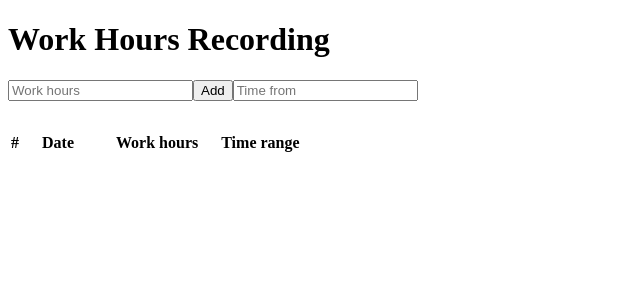
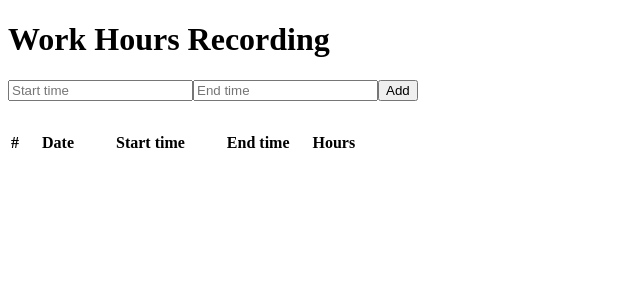
Before and after one commit to iuloz/Tasks-Activity-Monitoring, a React (Create React App) app in the folder work-hours-recording-application/: page / in a window 1280 px wide. Shown: the top 300 px of the page, without its empty margins (0-640 px from the left). Built offline with nearby package versions, Linux system fonts and the light colour scheme.

Commit message:
Start and end time recording added instead of just hours

```diff
--- a/work-hours-recording-application/package.json
+++ b/work-hours-recording-application/package.json
@@ -34,5 +34,8 @@
       "last 1 firefox version",
       "last 1 safari version"
     ]
+  },
+  "devDependencies": {
+    "@babel/plugin-proposal-private-property-in-object": "^7.21.11"
   }
 }
--- a/work-hours-recording-application/src/AllRecordings.js
+++ b/work-hours-recording-application/src/AllRecordings.js
@@ -1,4 +1,4 @@
-// This is recordings list, made during whole time
+// This is recordings list view, made during whole time
 function AllRecordings(){
 
 }
--- a/work-hours-recording-application/src/App.js
+++ b/work-hours-recording-application/src/App.js
@@ -1,4 +1,4 @@
-import HoursRecordings from './HoursRecording';
+import HoursRecordings from "./HoursRecording";
 
 function App() {
     return (
--- a/work-hours-recording-application/src/HoursRecording.js
+++ b/work-hours-recording-application/src/HoursRecording.js
@@ -3,34 +3,32 @@ import HoursRecordingsItem from "./HoursRecordingsItem";
 
 function HoursRecordings() {
     const [hoursRecords, setHoursRecords] = useState([]);
-    const [newHoursRecord, setNewHoursRecord] = useState({ id: "", hours: "" });
-    const [timeFrom, setTimeFrom] = useState("");
-    const [timeTill, setTimeTill] = useState("");
+    const [newHoursRecord, setNewHoursRecord] = useState({ id: "", start: "", end: "" });
 
     const recordHours = async (event) => {
         await event.preventDefault();
-        if (newHoursRecord.hours === "") {
+        if (newHoursRecord.start === "" || newHoursRecord.end === "") {
             return;
         } else {
             setHoursRecords([...hoursRecords, newHoursRecord]);
         }
-        setNewHoursRecord({ id: "", hours: "" });
+        setNewHoursRecord({ id: "", start: "", end: "" });
     }
 
-    const inputChanged = (event) => {
-        setNewHoursRecord({ id: "", hours: event.target.value });
+    const hoursChanged = (event) => {
+        setNewHoursRecord({ ...newHoursRecord, id: "", [event.target.name]: event.target.value });
     }
+
 
     return (
         <>
             <h1>Work Hours Recording</h1>
             <form onSubmit={recordHours}>
-                <input id="input" type="text" placeholder="Work hours" name="name" value={newHoursRecord.hours} onChange={inputChanged}></input>
+                <input type="text" placeholder="Start time" name="start" value={newHoursRecord.start} onChange={hoursChanged}></input>
+                <input type="text" placeholder="End time" name="end" value={newHoursRecord.end} onChange={hoursChanged}></input>
                 <input id="submitBtn" type="submit" value="Add" />
-                <input type="text" placeholder="Time from" name="name"></input>
-
             </form>
-            <HoursRecordingsItem hoursRecords={hoursRecords} timeFrom={timeFrom} timeTill={timeTill} />
+            <HoursRecordingsItem hoursRecords={hoursRecords} />
         </>
     )
 }
--- a/work-hours-recording-application/src/HoursRecordingsItem.js
+++ b/work-hours-recording-application/src/HoursRecordingsItem.js
@@ -13,16 +13,17 @@ function HoursRecordingsItem(props){
                     <tr>
                         <th>#</th>
                         <th style={{padding:"0px 20px"}}>Date</th>
-                        <th style={{padding:"0px 20px"}}>Work hours</th>
-                        <th>Time range</th>
+                        <th style={{padding:"0px 20px"}}>Start time</th>
+                        <th style={{padding:"0px 20px"}}>End time</th>
+                        <th>Hours</th>
                     </tr>
                 {
                     props.hoursRecords.map((record, index) =>
                     <tr key={index}>
                         <td>{index+1}.</td>
                         <td style={{padding:"0px 20px"}}>{date}</td>
-                        <td style={{padding:"0px 20px"}}>{record.hours}</td>
-                        <td></td>
+                        <td style={{padding:"0px 20px"}}>{record.start}</td>
+                        <td style={{padding:"0px 20px"}}>{record.end}</td>
                     </tr>)
                 }
                 </tbody>
--- a/work-hours-recording-application/src/Menu.js
+++ b/work-hours-recording-application/src/Menu.js
@@ -1,7 +1,7 @@
 import AllRecordings from "./AllRecordings";
 import HoursRecordings from "./HoursRecording";
 
-// This is main menu, from where user can choose what to see.
+// This is main menu view, from where user can choose what to see.
 function Menu(){
     return
 }
```
Also changed, not shown: work-hours-recording-application/src/index.js (+4 -4 lines), 1 other file (tests, documents, lock files or other folders).
